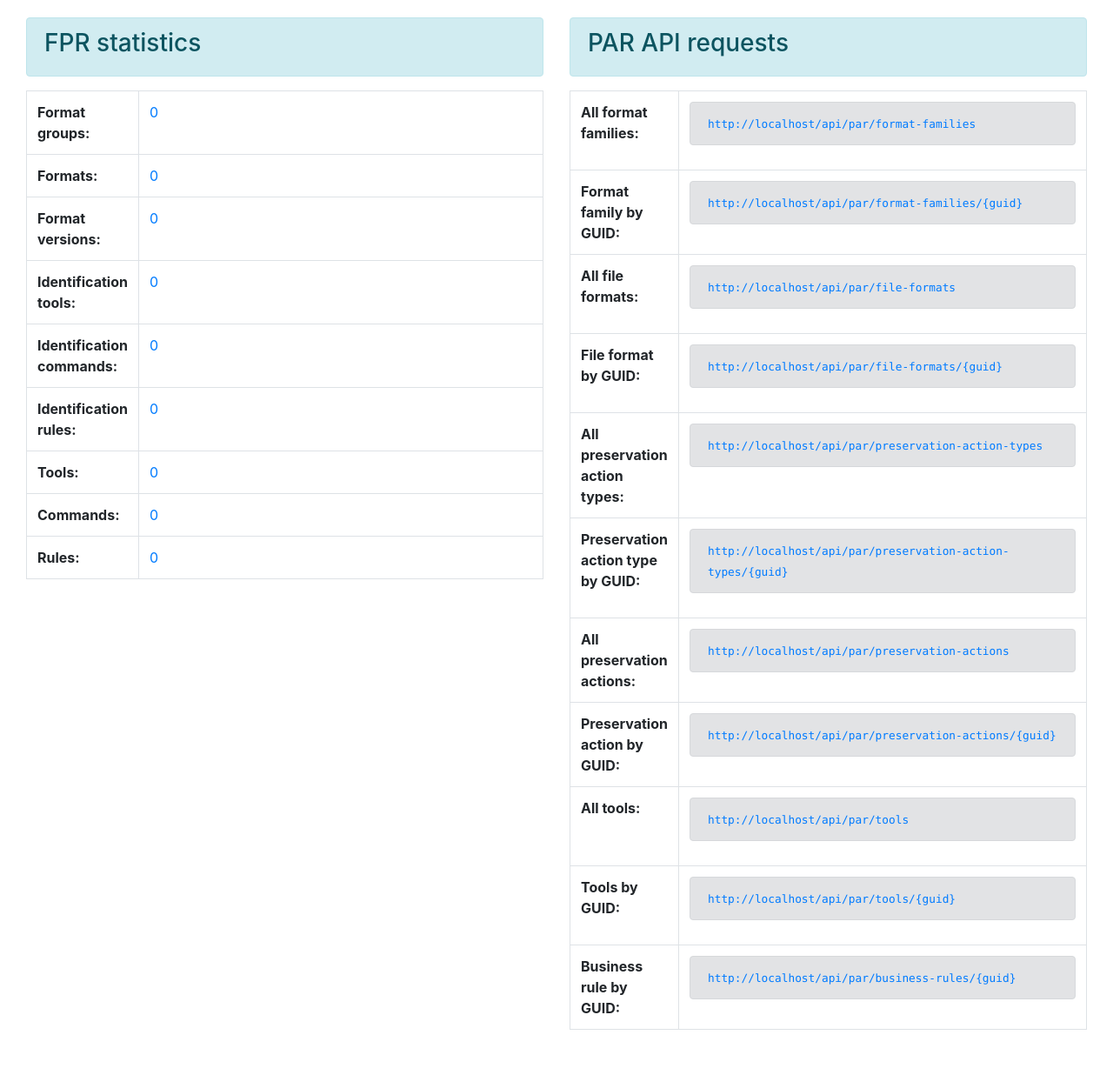
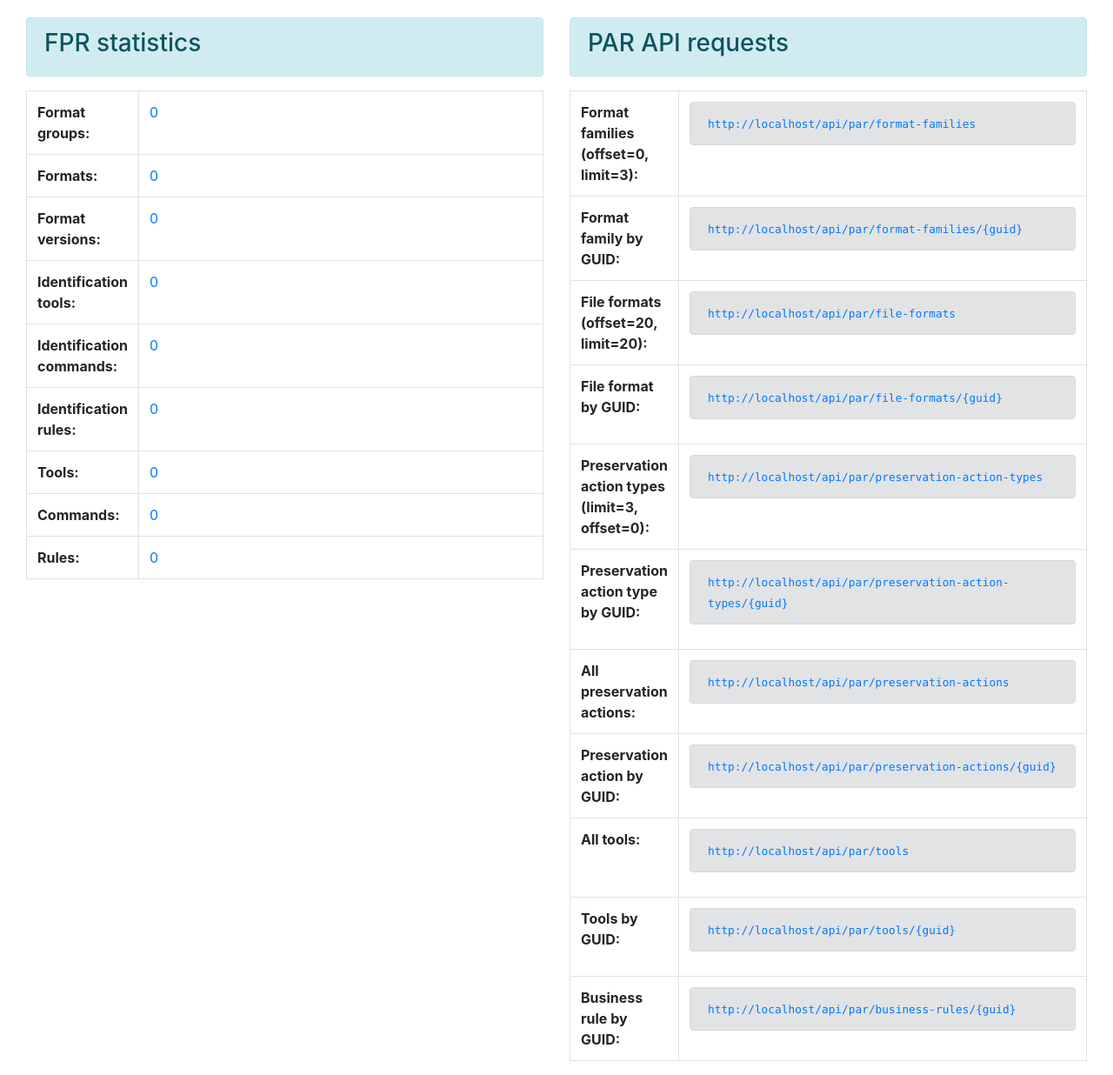
Before and after one commit to artefactual-labs/fpr2par, a Flask app: page / in a window 1280 px wide. Shown: the part 64-1300 px from the top of the page at 87% size. Before the commit the page ends 1248 px from the top, so only its background shows below. Run offline with Flask 2, Linux system fonts and the light colour scheme; data that the repository does not hold is empty; some libraries are stand-ins or nearby versions.

Commit message:
add offset and limit to format-families and preservation-action-types. closes #13

```diff
--- a/fpr2par/templates/base.html
+++ b/fpr2par/templates/base.html
@@ -37,13 +37,13 @@
           PAR API requests
         </button>
         <div class="dropdown-menu" aria-labelledby="dropdownMenuButton">
-          <a class="dropdown-item" href="/api/par/format-families">api/par/format-families</a>
+          <a class="dropdown-item" href="/api/par/format-families?offset=0&limit=3">api/par/format-families</a>
           <a class="dropdown-item" href="/api/par/format-families/c94ce0e6-c275-4c09-b802-695a18b7bf2a"><id>api/par/format-families/{guid}</a>
-          <a class="dropdown-item" href="/api/par/file-formats">api/par/file-formats</a>
+          <a class="dropdown-item" href="/api/par/file-formats?offset=20&limit=20">api/par/file-formats</a>
           <a class="dropdown-item" href="/api/par/file-formats/36800d63-1bb5-4324-ba8c-90e222eeddbc">api/par/file-formats/{guid}</a>
           <a class="dropdown-item" href="/api/par/preservation-action-types">api/par/preservation-action-types</a>
           <a class="dropdown-item" href="/api/par/preservation-action-types/d3c7ef45-5c58-4897-b145-d41afbf82c61">api/par/preservation-action-types/{guid}</a>
-          <a class="dropdown-item" href="/api/par/preservation-actions">api/par/preservation-actions</a>
+          <a class="dropdown-item" href="/api/par/preservation-action-types?limit=3&offset=0">api/par/preservation-actions</a>
           <a class="dropdown-item" href="/api/par/preservation-actions/<guid>">api/par/preservation-actions/{guid}</a>
           <a class="dropdown-item" href="/api/par/tools">api/par/tools</a>
           <a class="dropdown-item" href="/api/par/tools/246ad3d4-6a5d-466b-a35c-26c1323d198e">api/par/tools/{guid}</a>
--- a/fpr2par/templates/index.html
+++ b/fpr2par/templates/index.html
@@ -20,11 +20,11 @@
     <div class="col">
       <div class="alert alert-info"><h4 class="h3">PAR API requests</h4></div>
         <table class="table table-bordered table-condensed">
-          <tr><td width=20%><strong>All format families:</strong></td><td><div class="alert alert-secondary text-monospace"><small><a href="api/par/format-families">{{apiUrl}}/format-families</a></small></div></td></tr>
+          <tr><td width=20%><strong>Format families (offset=0, limit=3):</strong></td><td><div class="alert alert-secondary text-monospace"><small><a href="api/par/format-families?offset=0&limit=3">{{apiUrl}}/format-families</a></small></div></td></tr>
           <tr><td width=20%><strong>Format family by GUID:</strong></td><td><div class="alert alert-secondary text-monospace"><small><a href="api/par/format-families/c94ce0e6-c275-4c09-b802-695a18b7bf2a"><id>{{apiUrl}}/format-families/{guid}</a></small></div></td></tr>
-          <tr><td width=20%><strong>All file formats:</strong></td><td><div class="alert alert-secondary text-monospace"><small><a href="api/par/file-formats">{{apiUrl}}/file-formats</a></small></div></td></tr>
+          <tr><td width=20%><strong>File formats (offset=20, limit=20):</strong></td><td><div class="alert alert-secondary text-monospace"><small><a href="api/par/file-formats?offset=20&limit=20">{{apiUrl}}/file-formats</a></small></div></td></tr>
           <tr><td width=20%><strong>File format by GUID:</strong></td><td><div class="alert alert-secondary text-monospace"><small><a href="api/par/file-formats/36800d63-1bb5-4324-ba8c-90e222eeddbc">{{apiUrl}}/file-formats/{guid}</a></small></div></td></tr>
-          <tr><td width=20%><strong>All preservation action types:</strong></td><td><div class="alert alert-secondary text-monospace"><small><a href="api/par/preservation-action-types">{{apiUrl}}/preservation-action-types</a></small></div></td></tr>
+          <tr><td width=20%><strong>Preservation action types (limit=3, offset=0):</strong></td><td><div class="alert alert-secondary text-monospace"><small><a href="api/par/preservation-action-types?limit=3&offset=0">{{apiUrl}}/preservation-action-types</a></small></div></td></tr>
           <tr><td width=20%><strong>Preservation action type by GUID:</strong></td><td><div class="alert alert-secondary text-monospace"><small><a href="api/par/preservation-action-types/d3c7ef45-5c58-4897-b145-d41afbf82c61">{{apiUrl}}/preservation-action-types/{guid}</a></small></div></td></tr>
           <tr><td width=20%><strong>All preservation actions:</strong></td><td><div class="alert alert-secondary text-monospace"><small><a href="api/par/preservation-actions">{{apiUrl}}/preservation-actions</a></small></div></td></tr>
           <tr><td width=20%><strong>Preservation action by GUID:</strong></td><td><div class="alert alert-secondary text-monospace"><small><a href="api/par/preservation-actions/<guid>">{{apiUrl}}/preservation-actions/{guid}</a></small></div></td></tr>
--- a/fpr2par/views.py
+++ b/fpr2par/views.py
@@ -204,6 +204,13 @@ def fprRule(id):
 
 @app.route("/api/par/format-families/<guid>", methods=["GET"])
 def formatFamily(guid):
+    """
+    Given a Format family's GUID, display information about it from the Format Policy Registry
+
+    * <uri>/api/par/format-families/c94ce0e6-c275-4c09-b802-695a18b7bf2a
+
+    """
+
     formatGroup = fpr_format_groups.query.get(guid)
     formats = fpr_formats.query.filter_by(group=formatGroup.uuid).all()
     newFormatVersions = []
@@ -240,7 +247,19 @@ def formatFamily(guid):
 
 @app.route("/api/par/format-families", methods=["GET"])
 def formatFamilies():
-    formatGroups = fpr_format_groups.query.all()
+    """
+    Display all Format families in the Format Policy Registry
+
+    * <uri>/api/par/format-families/
+
+    Alternatively, limit by count and offset:
+
+    * <uri>/api/par/format-families?limit=1&offset=10
+    """
+
+    offset, limit = _parse_offset_limit(request)
+
+    formatGroups = fpr_format_groups.query.all()[offset:limit]
     response = {}
     response["formatFamilies"] = []
 
@@ -284,10 +303,9 @@ def formatFamilies():
 @app.route("/api/par/file-formats/<guid>", methods=["GET"])
 def fileformat(guid):
     """
-    Given a file format's GUID, display information about it from the Format Policy Registry
+    Given a File format's GUID, display information about it from the Format Policy Registry
 
     * <uri>/api/par/file-formats/43d60a83-929a-45b4-9197-46177f85d095
-
     """
 
     version = fpr_format_versions.query.get(guid)
@@ -334,7 +352,7 @@ def fileformat(guid):
 @app.route("/api/par/file-formats", methods=["GET"])
 def fileformats():
     """
-    Display all file formats in the Format Policy Registry
+    Display all File formats in the Format Policy Registry
 
     * <uri>/api/par/file-formats/
 
@@ -391,11 +409,45 @@ def fileformats():
     return jsonify(response)
 
 
+@app.route("/api/par/preservation-action-types/<guid>", methods=["GET"])
+def preservationActionType(guid):
+    """
+    Given a Preservation action type's GUID, display information about it from the fpr2par database
+
+    * <uri>/api/par/preservation-action-types/d3c7ef45-5c58-4897-b145-d41afbf82c61
+    """
+
+    actionType = par_preservation_action_types.query.get(guid)
+    response = {
+        "id": {
+            "guid": actionType.uuid,
+            "name": actionType.name,
+            "namespace": actionType.namespace,
+        },
+        "label": actionType.label,
+        "localLastModifiedDate": str(actionType.last_modified),
+    }
+
+    return jsonify(response)
+
+
 @app.route("/api/par/preservation-action-types", methods=["GET"])
 def preservationActionTypes():
+    """
+    Display all Preservation action types in fpr2par
+
+    * <uri>/api/par/preservation-action-types/
+
+    Alternatively, limit by count and offset:
+
+    * <uri>/api/par/preservation-action-types?limit=3&offset=0
+    """
+
+    offset, limit = _parse_offset_limit(request)
+
     response = {}
     response["preservationActionTypes"] = []
-    actionTypes = par_preservation_action_types.query.all()
+    actionTypes = par_preservation_action_types.query.all()[offset:limit]
     for actionType in actionTypes:
         newAction = {
             "id": {
@@ -410,20 +462,9 @@ def preservationActionTypes():
     return jsonify(response)
 
 
-@app.route("/api/par/preservation-action-types/<guid>", methods=["GET"])
-def preservationActionType(guid):
-    actionType = par_preservation_action_types.query.get(guid)
-    response = {
-        "id": {
-            "guid": actionType.uuid,
-            "name": actionType.name,
-            "namespace": actionType.namespace,
-        },
-        "label": actionType.label,
-        "localLastModifiedDate": str(actionType.last_modified),
-    }
-
-    return jsonify(response)
+@app.route("/api/par/preservation-actions/<guid>", methods=["GET"])
+def preservationAction(guid):
+    return jsonify({"response": "Not implemented"})
 
 
 @app.route("/api/par/preservation-actions", methods=["GET"])
@@ -431,17 +472,56 @@ def preservationActions():
     return jsonify({"response": "Not implemented"})
 
 
-@app.route("/api/par/preservation-actions/<guid>", methods=["GET"])
-def preservationAction(guid):
-    return jsonify({"response": "Not implemented"})
+@app.route("/api/par/tools/<guid>", methods=["GET"])
+def tool(guid):
+    """
+    Given a Tool's GUID, display information about it from the Format Policy Registry
+
+    * <uri>/api/par/tools/246ad3d4-6a5d-466b-a35c-26c1323d198e
+    """
+
+    response = {}
+    tool = fpr_tools.query.get(guid)
+    if tool is not None:
+        response = {
+            "id": {
+                "guid": tool.uuid,
+                "name": tool.slug,
+                "namespace": "https://archivematica.org",
+            },
+            "toolName": tool.description,
+            "toolVersion": tool.version,
+        }
+    else:
+        # check whether the GUID matches an Identification tool
+        tool = fpr_id_tools.query.get(guid)
+        if tool is not None:
+            response = {
+                "id": {
+                    "guid": tool.uuid,
+                    "name": tool.slug,
+                    "namespace": "https://archivematica.org",
+                },
+                "toolName": tool.description,
+                "toolVersion": tool.version,
+            }
+
+    return jsonify(response)
 
 
 @app.route("/api/par/tools", methods=["GET"])
 def tools():
+    """
+    Display all Tools in the Format Policy Registry
+
+    * <uri>/api/par/tools/
+    """
+
     response = {}
     response["tools"] = []
     # only include enabled tools
     tools = fpr_tools.query.filter_by(enabled=True).all()
+
     for tool in tools:
         newTool = {
             "id": {
@@ -472,37 +552,6 @@ def tools():
     return jsonify(response)
 
 
-@app.route("/api/par/tools/<guid>", methods=["GET"])
-def tool(guid):
-    response = {}
-    tool = fpr_tools.query.get(guid)
-    if tool is not None:
-        response = {
-            "id": {
-                "guid": tool.uuid,
-                "name": tool.slug,
-                "namespace": "https://archivematica.org",
-            },
-            "toolName": tool.description,
-            "toolVersion": tool.version,
-        }
-    else:
-        # check whether the GUID matches an Identification tool
-        tool = fpr_id_tools.query.get(guid)
-        if tool is not None:
-            response = {
-                "id": {
-                    "guid": tool.uuid,
-                    "name": tool.slug,
-                    "namespace": "https://archivematica.org",
-                },
-                "toolName": tool.description,
-                "toolVersion": tool.version,
-            }
-
-    return jsonify(response)
-
-
 @app.route("/api/par/business-rules/<guid>", methods=["GET"])
 def businessRule(guid):
     return jsonify({"response": "Not implemented"})
```
